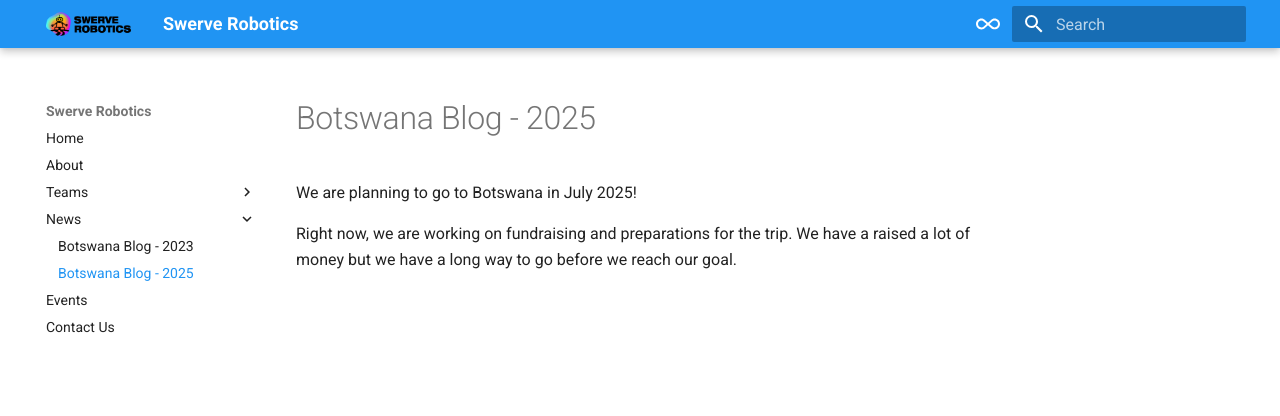
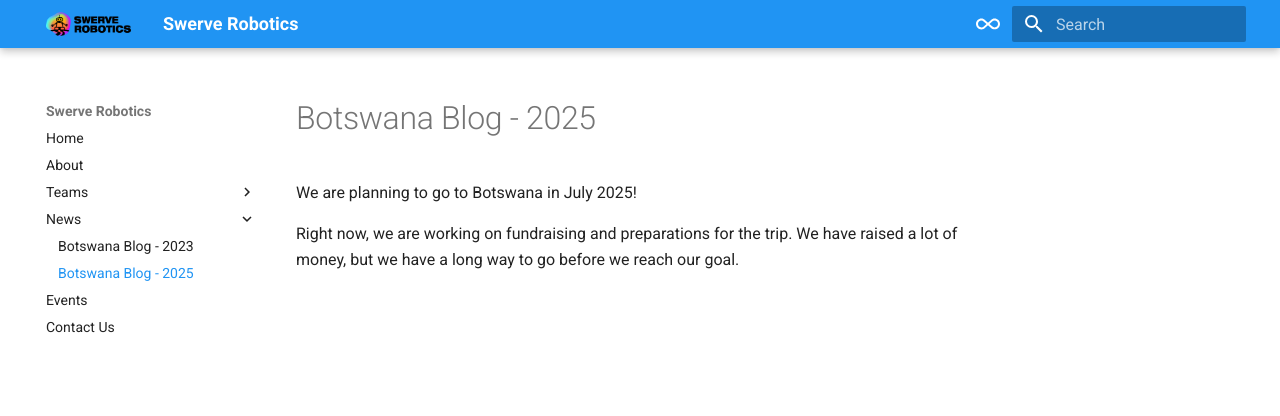
Before and after one commit to SwerveRobotics/swerverobotics.github.io, an MkDocs documentation site: the page built from docs/news/botswana_2025/2025_botswana_blog.md, in a window 1280 px wide. Shown: the top 416 px of the page. Built offline with MkDocs 1.6.1 and Material for MkDocs 9.7.7, drawn with Linux system fonts in a browser that asks for light colours.

Commit message:
Fixed typo

```diff
--- a/docs/news/botswana_2025/2025_botswana_blog.md
+++ b/docs/news/botswana_2025/2025_botswana_blog.md
@@ -3,4 +3,4 @@
 We are planning to go to Botswana in July 2025!
 
 Right now, we are working on fundraising and preparations for the trip.
-We have a raised a lot of money but we have a long way to go before we reach our goal.
+We have raised a lot of money, but we have a long way to go before we reach our goal.
```
